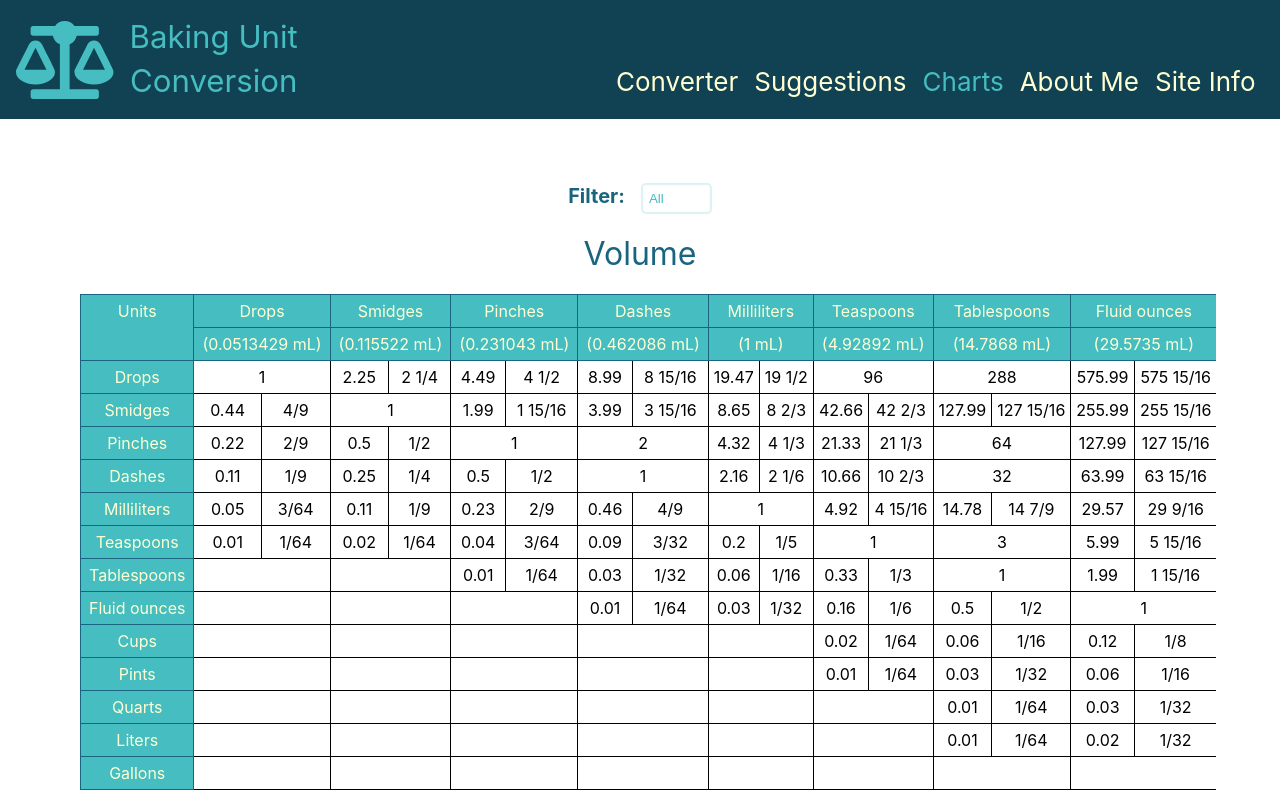
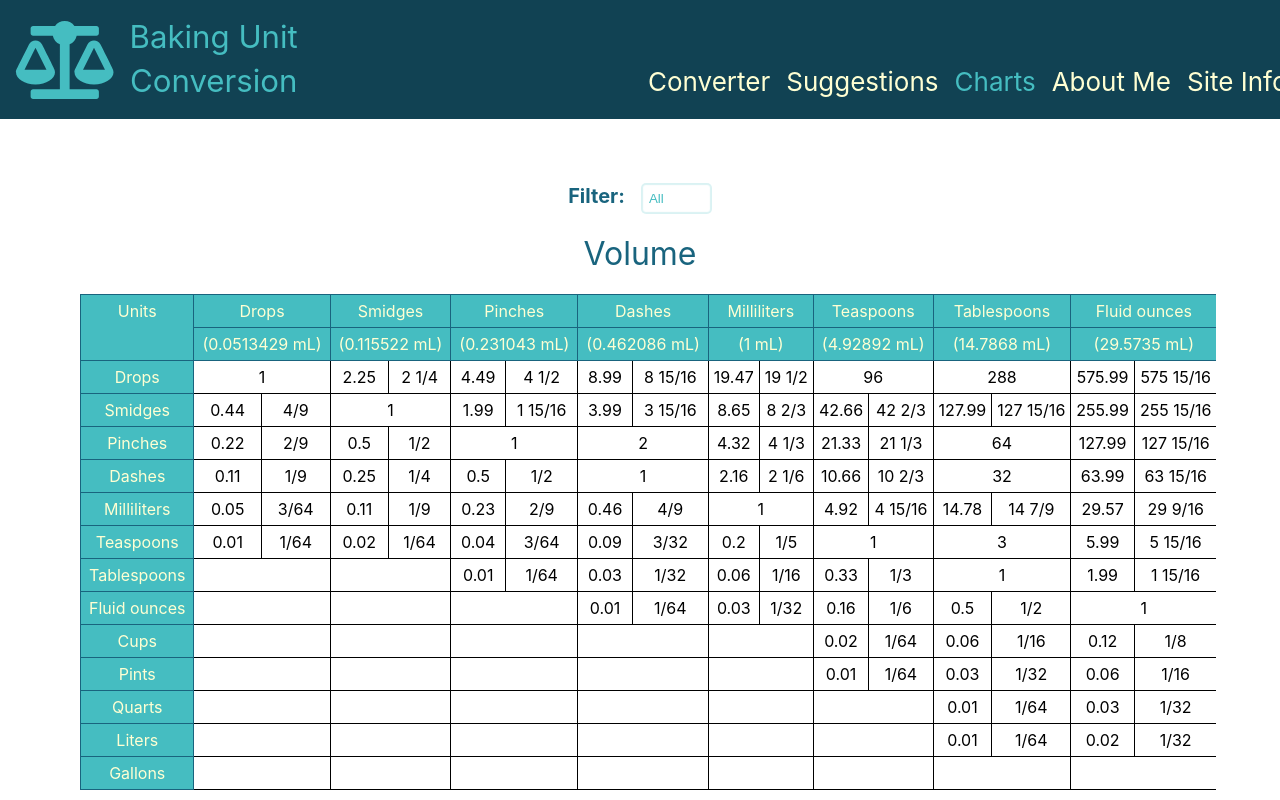
Before and after one commit to shannonyoshi/unit-conversion, a React (Create React App) app: page /charts in a window 1280 px wide. Shown: the top 800 px of the page. Built offline with nearby package versions, Linux system fonts and the light colour scheme.

Commit message:
fixed animation issues with hamburger nav

```diff
--- a/src/styling/header.scss
+++ b/src/styling/header.scss
@@ -16,6 +16,9 @@
   font-size: calc(10px + 2vmin);
   color: color(medium);
   box-sizing: border-box;
+  @media(max-width:1100px) {
+    align-items: center;
+  }
   @media (max-width: 600px) {
     display: block;
     height: 60px;
@@ -69,6 +72,9 @@
     height: 60px;
   }
 }
+.nav-wrapper{
+  height:100%;
+}
 
 .hamburger {
   @media (max-width: 600px) {
@@ -89,7 +95,7 @@
       height: 2px;
       width: 20px;
       background-color: color(light);
-      transition: all 0.2s ease;
+      transition: all 0.3s ease-in-out;
       &.true {
         width: 20px;
         padding-left: 4px;
@@ -131,32 +137,38 @@ nav {
   justify-content: space-around;
   width: 50vw;
   padding-bottom: $s-padding;
-  padding-right: $m-padding;
+  padding-right: 0 $m-padding $s-padding 0;
   @media (max-width: 1100px) {
     max-width: 75vw;
     width: auto;
+    padding: 0 $m-padding 0 0 ;
   }
   @media (max-width: 600px) {
-    max-height: 0;
+    max-height: 0px;
     overflow:hidden;
-    // transition: max-height .3s ease;
+    transition: all .5s ease-in-out;
+    // transition: padding .5s ease-in-out;
+    justify-content: space-between;
+    padding: $s-padding;
+    background-color: color(darker);
+    position: absolute;
+    top: 60px;
+    left: 0;
+    height: 100%;
+    width: 50px;
+    flex-direction: column;
+    align-items: stretch;
+    opacity: 0.95;
+    padding: 0;
+    width:0;
+    z-index: 2;
     &.true {
       // display: flex;
-      width: 50vw;
-      flex-direction: column;
-      align-items: stretch;
       // align-content: space-between;
-      justify-content: space-between;
-      padding: $s-padding;
-      background-color: color(darker);
-      position: absolute;
-      top: 60px;
-      left: 0;
-      height: 100%;
-      opacity: 0.95;
+      width: 60vw;
       max-height: 200px;
-      transition: max-height 1s ease;
-      z-index: 2;
+      padding: $m-padding $s-padding;
+      // transition: max-height 1s ease-in-out;
     }
   }
 
```
